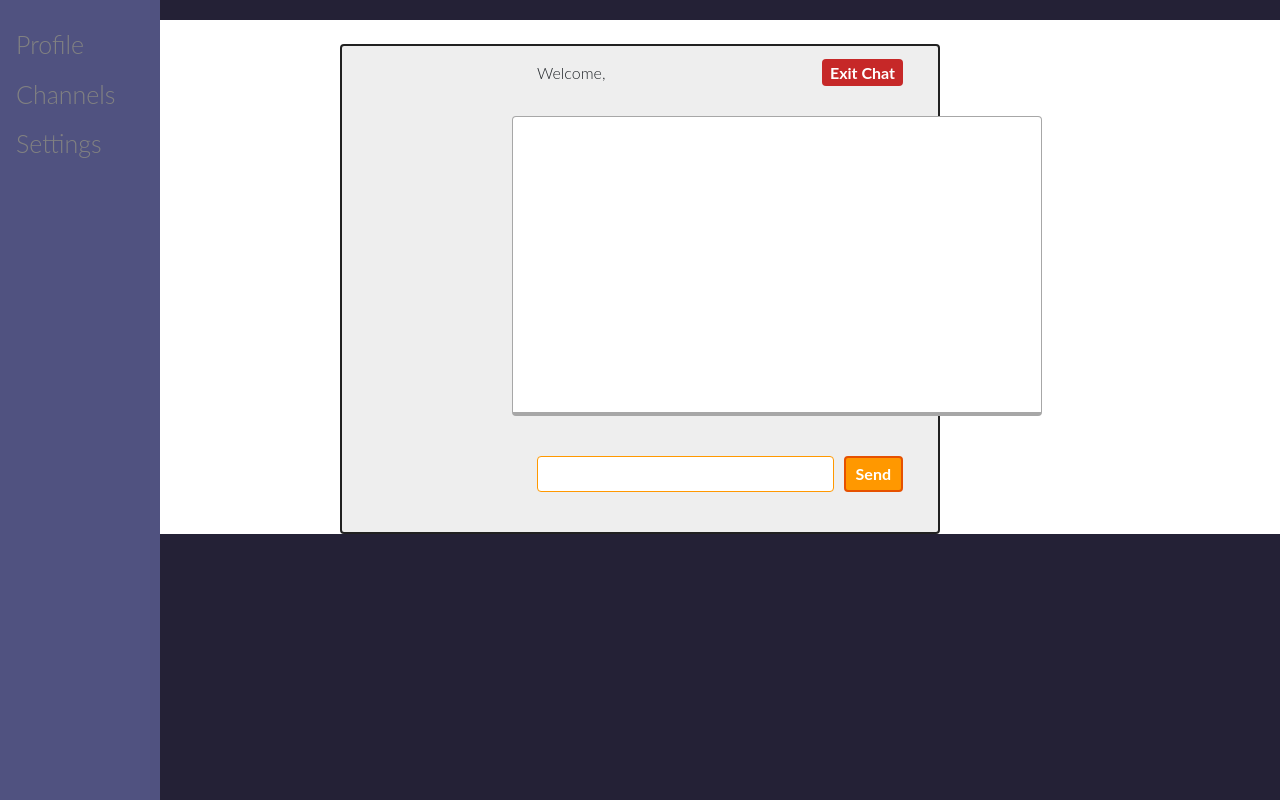
After one commit to shastro/cuddly-barnacle, a Flask app: template src/templates/msg.html in a window 1280 px wide. The commit adds this page. Run offline with Flask 2, Linux system fonts and the light colour scheme; the template is opened without the code that fills it, so the values that code supplies are empty; some libraries are stand-ins or nearby versions.

Commit message:
Added messages page and some more Jinja data tests

```diff
--- a/src/API.py
+++ b/src/API.py
@@ -1,6 +1,6 @@
 """External API for controlling the node."""
 
-from flask import Flask, request, render_template
+from flask import Flask, request, render_template, flash
 import json
 from typing import Optional
 from EncryptedStream import PublicKey
@@ -12,14 +12,16 @@ app = Flask(__name__)
 def index():
     # body = request.values.get('Body', None)
     # text = request.form['From']
-    return render_template('index.html')
+    return render_template('index.html', messages=data)
 
 
-@app.route('/messages', methods=['GET'])
+@app.route('/messages', methods=['GET', 'POST'])
 def messages():
     """Retrieves a list of messages falling within a time range."""
     data = MessagesReqBody(**request.args)
     print(data)
+    return render_template('test.html', messages=data)
+    # return render_template('msg.html', messages=data)
 
     # TODO: do something with data
 
@@ -93,6 +95,5 @@ class BanReqBody:
     def __init__(self, name: str):
         self.name = name
 
-
 if __name__ == '__main__':
     app.run()
--- /dev/null
+++ b/src/templates/default.css
@@ -0,0 +1,188 @@
+* {
+    margin: 0;
+    padding: 0;
+  }
+
+  body {
+    margin: 20px auto;
+    font-family: "Lato";
+    font-weight: 300;
+  }
+
+  form {
+    padding: 15px 25px;
+    display: flex;
+    gap: 10px;
+    justify-content: center;
+  }
+
+  form label {
+    font-size: 1.5rem;
+    font-weight: bold;
+  }
+
+  input {
+    font-family: "Lato";
+  }
+
+  a {
+    color: #0000ff;
+    text-decoration: none;
+  }
+
+  a:hover {
+    text-decoration: underline;
+  }
+
+  #wrapper,
+  #loginform {
+    margin: 0 auto;
+    padding-bottom: 25px;
+    background: #eee;
+    width: 600px;
+    max-width: 100%;
+    border: 2px solid #212121;
+    border-radius: 4px;
+  }
+
+  #loginform {
+    padding-top: 18px;
+    text-align: center;
+  }
+
+  #loginform p {
+    padding: 15px 25px;
+    font-size: 1.4rem;
+    font-weight: bold;
+  }
+
+  #chatbox {
+    text-align: left;
+    margin: 0 auto;
+    margin-bottom: 25px;
+    padding: 10px;
+    background: #fff;
+    height: 300px;
+    width: 530px;
+    border: 1px solid #a7a7a7;
+    overflow: auto;
+    border-radius: 4px;
+    border-bottom: 4px solid #a7a7a7;
+  }
+
+  #usermsg {
+    flex: 1;
+    border-radius: 4px;
+    border: 1px solid #ff9800;
+  }
+
+  #name {
+    border-radius: 4px;
+    border: 1px solid #ff9800;
+    padding: 2px 8px;
+  }
+
+  #submitmsg,
+  #enter{
+    background: #ff9800;
+    border: 2px solid #e65100;
+    color: white;
+    padding: 4px 10px;
+    font-weight: bold;
+    border-radius: 4px;
+  }
+
+  .error {
+    color: #ff0000;
+  }
+
+  #menu {
+    padding: 15px 25px;
+    display: flex;
+  }
+
+  #menu p.welcome {
+    flex: 1;
+  }
+
+  a#exit {
+    color: white;
+    background: #c62828;
+    padding: 4px 8px;
+    border-radius: 4px;
+    font-weight: bold;
+  }
+
+  .msgln {
+    margin: 0 0 5px 0;
+  }
+
+  .msgln span.left-info {
+    color: orangered;
+  }
+
+  .msgln span.chat-time {
+    color: #666;
+    font-size: 60%;
+    vertical-align: super;
+  }
+
+  .msgln b.user-name, .msgln b.user-name-left {
+    font-weight: bold;
+    background: #546e7a;
+    color: white;
+    padding: 2px 4px;
+    font-size: 90%;
+    border-radius: 4px;
+    margin: 0 5px 0 0;
+  }
+
+  .msgln b.user-name-left {
+    background: orangered;
+  }
+
+
+
+
+ html{
+     background-color:#242136;
+ }
+
+ /* The sidebar menu */
+ .sidenav {
+    height: 100%; /* Full-height: remove this if you want "auto" height */
+    width: 160px; /* Set the width of the sidebar */
+    position: fixed; /* Fixed Sidebar (stay in place on scroll) */
+    z-index: 1; /* Stay on top */
+    top: 0; /* Stay at the top */
+    left: 0;
+    background-color:#505280; /* Black */
+    overflow-x: hidden; /* Disable horizontal scroll */
+    padding-top: 20px;
+  }
+
+  /* The navigation menu links */
+  .sidenav a {
+    padding: 6px 8px 6px 16px;
+    text-decoration: none;
+    font-size: 25px;
+    color: #818181;
+    display: block;
+  }
+
+  /* When you mouse over the navigation links, change their color */
+  .sidenav a:hover {
+    color: #f1f1f1;
+  }
+
+  /* Style page content */
+  .main {
+    margin-left: 160px; /* Same as the width of the sidebar */
+    padding: 0px 10px;
+  }
+
+  /* On smaller screens, where height is less than 450px, change the style of the sidebar (less padding and a smaller font size) */
+  @media screen and (max-height: 450px) {
+    .sidenav {padding-top: 15px;}
+    .sidenav a {font-size: 18px;}
+  }
--- /dev/null
+++ b/src/templates/msg.html
@@ -0,0 +1,78 @@
+<!DOCTYPE html>
+<html>
+    <head>
+        <title>ChatChat</title>
+        <link rel="stylesheet" type="text/css"
+      href="../bootstrap-3.4.1-dist/css/bootstrap.min.css"> -->
+         <meta charset="utf-8" />
+        <meta name="description" content="Tuts+ Chat Application" />
+        <link rel="stylesheet" type="text/css" href="default.css">
+    </head>
+    <body>
+        <!-- <h3 style='color: #ccc;font-size: 30px;'>No message yet..</h3>
+        <div class="message_holder"></div>
+
+        <form action="" method="POST">
+          <input type="text" class="username" placeholder="User Name"/>
+          <input type="text" class="message" placeholder="Messages"/>
+          <input type="submit"/>
+        </form>
+
+        <script src="https://ajax.googleapis.com/ajax/libs/jquery/1.12.4/jquery.min.js"></script>
+        <script src="https://cdnjs.cloudflare.com/ajax/libs/socket.io/1.7.3/socket.io.min.js"></script>
+        <script type="text/javascript">
+          var socket = io.connect('http://' + document.domain + ':' + location.port);
+
+          socket.on( 'connect', function() {
+            socket.emit( 'my event', {
+              data: 'User Connected'
+            } )
+            var form = $( 'form' ).on( 'submit', function( e ) {
+              e.preventDefault()
+              let user_name = $( 'input.username' ).val()
+              let user_input = $( 'input.message' ).val()
+              socket.emit( 'my event', {
+                user_name : user_name,
+                message : user_input
+              } )
+              $( 'input.message' ).val( '' ).focus()
+            } )
+          } )
+          socket.on( 'my response', function( msg ) {
+            console.log( msg )
+            if( typeof msg.user_name !== 'undefined' ) {
+              $( 'h3' ).remove()
+              $( 'div.message_holder' ).append( '<div><b style="color: #000">'+msg.user_name+'</b> '+msg.message+'</div>' )
+            }
+          })
+        </script> -->
+
+
+        <div id="wrapper">
+            <div class="sidenav">
+                <a href="#">Profile</a>
+                <a href="#">Channels</a>
+                <a href="#">Settings</a>
+            </div>
+
+            <div class="main">
+                <div id="menu">
+                    <p class="welcome">Welcome, <b></b></p>
+                    <p class="logout"><a id="exit" href="#">Exit Chat</a></p>
+                </div>
+
+                <div id="chatbox"></div>
+
+                <form name="message" action="">
+                    <input name="usermsg" type="text" id="usermsg" />
+                    <input name="submitmsg" type="submit" id="submitmsg" value="Send" />
+                </form>
+            </div>
+        </div>
+        <script type="text/javascript" src="https://cdnjs.cloudflare.com/ajax/libs/jquery/3.5.1/jquery.min.js"></script>
+        <script type="text/javascript">
+
+            $(document).ready(function () {});
+        </script>
+    </body>
+</html>
--- a/src/index.html
+++ b/src/templates/test.html
@@ -5,6 +5,8 @@
     <title></title>
   </head>
   <body>
-    <p>Test</p>
+      {% for i in messages %}
+          <p>{{ i }} </p>
+      {% endfor %}
   </body>
 </html>
```
Also changed, not shown: src/templates/index.html (added, +10 -0 lines).
